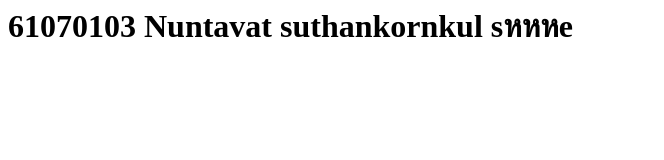
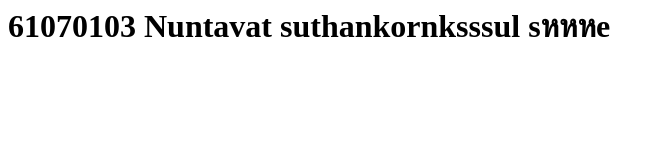
Before and after one commit to Nun0289/githublab, a plain HTML site: page index.html in a window 1280 px wide. Shown: the whole page, without its empty margins (0-664 px from the left). Drawn offline with Linux system fonts and the light colour scheme.

Commit message:
Update index.html

```diff
--- a/index.html
+++ b/index.html
@@ -5,6 +5,6 @@
     <title>Document</title>
   </head>
   <body>
-    <h1>61070103 Nuntavat suthankornkul sหหหe</h1>
+    <h1>61070103 Nuntavat suthankornksssul sหหหe</h1>
   </body>
 </html>
```
